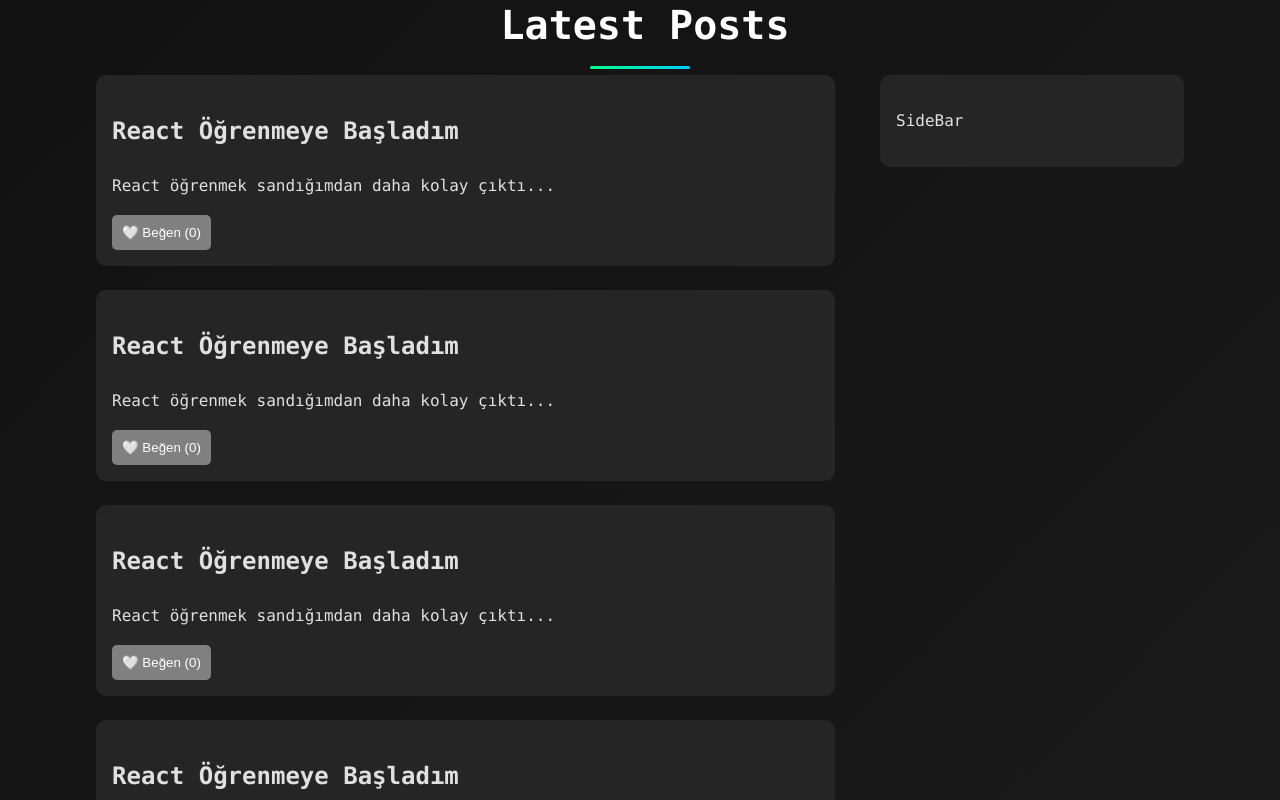
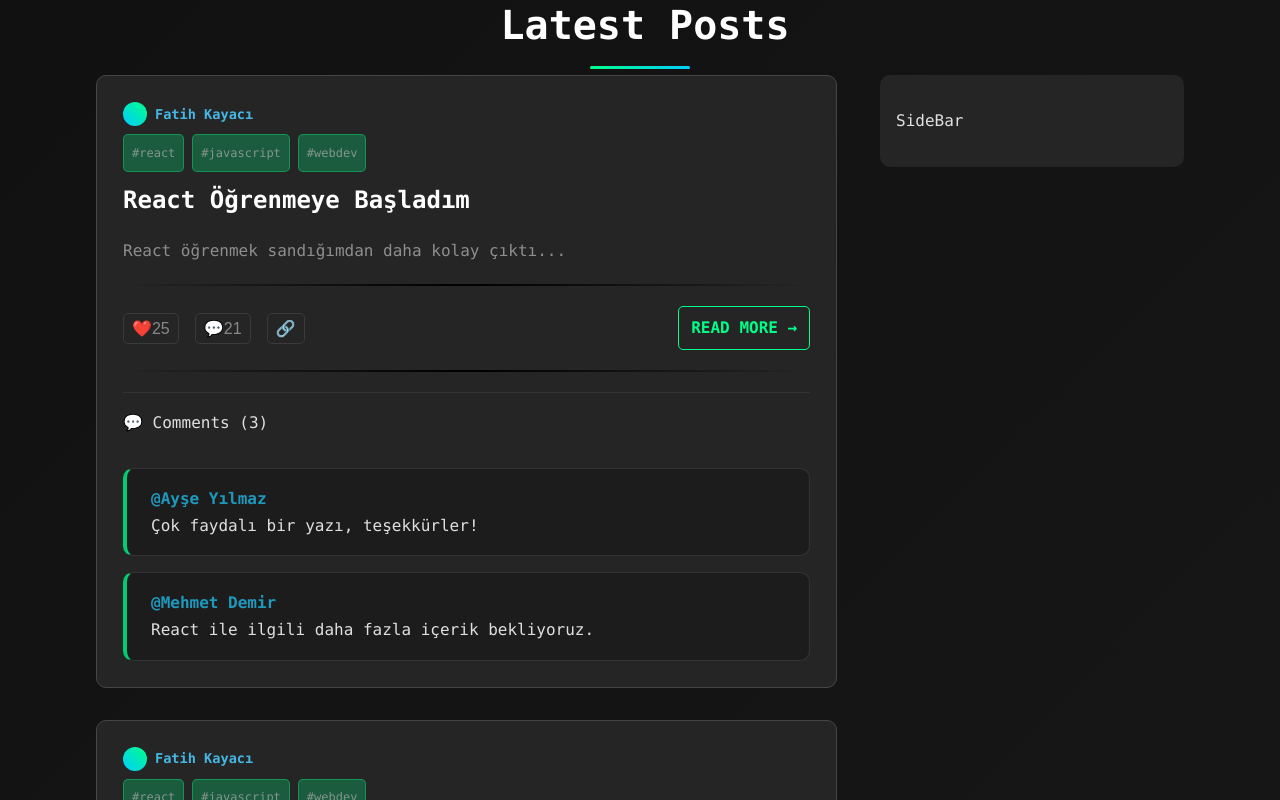
Before and after one commit to fatihkayaci/react-blog-platform, a React (Create React App) app: page / in a window 1280 px wide. Shown: the part 620-1420 px from the top of the page. Built offline with nearby package versions, Linux system fonts and the light colour scheme.

Commit message:
completed latest Posts.

```diff
--- a/src/App.css
+++ b/src/App.css
@@ -13,6 +13,12 @@
   margin-inline-start: 0px;
   margin-inline-end: 0px;
   unicode-bidi: isolate;
+}
+hr {
+  height: 2px;
+  border: none;
+  background: linear-gradient(to right, transparent, #000, transparent);
+  margin: 20px 0;
 }
 /* Scrollbar'ın genel stili */
 ::-webkit-scrollbar {
@@ -240,7 +246,7 @@
   display: flex;
   width: 65%;
   flex-direction: column;
-  gap: 1.5rem;
+  gap: 2rem;
 }
 /* blog list */
 
@@ -251,6 +257,7 @@
   width: 100%;
   height: fit-content;
   background-color: rgb(38, 37, 37);
+  border: 1px solid rgb(71, 70, 70);
   border-radius: 10px;
   padding: 1rem;
 }
@@ -258,6 +265,109 @@
   transform: scale(1.05);
   box-shadow: 0 4px 15px rgba(0, 255, 136, 0.3);
   border: 1px solid #00ff88;
+}
+.blog-container{
+  margin: 10px;
+}
+.blog-author{
+  display: flex;
+  align-items: center;
+  gap: 0.5rem;
+  margin-bottom: 0.5rem;
+}
+.author-avatar {
+  width: 24px;
+  height: 24px;
+  border-radius: 50%;
+  background: linear-gradient(45deg, #00ccff, #00ff88);
+}
+.author-name {
+  font-size: 0.85rem;
+  color: #45b7e4;
+  font-weight: bold;
+}
+.blog-tags {
+  display: flex;
+  gap: 0.5rem;
+  flex-wrap: wrap;
+}
+.tag {
+  display: inline-flex;
+  background-color: #00ff8841;
+  color: #b3b0b0af;
+  padding: 2px 8px;
+  border: 1px solid #00ff885b ;
+  height: 2rem;
+  align-items: center;
+  border-radius: 5px;
+  font-size: 0.75rem;
+}
+.blog-title{
+  font-size: 1.5rem;
+  margin: 0.5rem 0;
+  color: #ffffff;
+}
+.blog-content{
+  font-size: 1rem;
+  color: #8f8e8e;
+  margin-bottom: 1rem;
+}
+.blog-footer{
+  display: flex;
+  justify-content: space-between;
+  align-items: center;
+}
+.blog-actions{
+  display: flex;
+  gap: 1rem;
+  font-size: 1.2rem;
+}
+.action-btn{
+  display: flex;
+  background: none;
+  border: 1px solid #3b3b3b;
+  border-radius: 5px;
+  color: #888;
+  font-size: 1rem;
+  cursor: pointer;
+  transition: color 0.3s ease;
+  padding: 5px 8px;
+  align-items: center;
+}
+.action-btn:hover{
+  color: #00ff88;
+  border: 1px solid #00ff88;
+}
+.read-more{
+  border: 1px solid #00ff88;
+  border-radius: 5px;
+  padding: 7px 12px;
+  color: #00ff88;
+  text-decoration: none;
+  font-weight: bold;
+  transition: all 0.3s ease;
+}
+.read-more:hover{
+  background: #00ff88;
+  color: #000;
+  transform: translateX(10px);
+}
+.comments-section{
+  display: flex;
+  flex-direction: column;
+  border-top: 1px solid #333;
+  gap: 1rem;
+}
+.comment{
+  padding: 1rem 1.5rem;
+  background-color: #1d1c1c;
+  border: 1px solid #333;
+  border-radius: 10px;
+  border-left: 4px solid #00cc70;
+}
+.comment-author{
+  font-weight: bold;
+  color: #1e99be;
 }
 /* blog card */
 
@@ -271,5 +381,4 @@
 }
 /* sidebar section */
 
-
 /* BlogSection components */
--- a/src/components/BlogCard.js
+++ b/src/components/BlogCard.js
@@ -1,19 +1,66 @@
 // BlogCard.js'i güncelle
-import LikeButton from './LikeButton';
 
 function BlogCard() {
   const blogPost = {
+    author: "Fatih Kayacı",
+    tags: ["#react", "#javascript", "#webdev"],
     title: "React Öğrenmeye Başladım",
-    author: "Ahmet",
     content: "React öğrenmek sandığımdan daha kolay çıktı..."
   };
 
   return (
     <div className="blog-card">
-      <h2>{blogPost.title}</h2>
-      <p>{blogPost.content}</p>
-      <LikeButton />    {/* Etkileşimli buton */}
+      <div className="blog-container">
+        <div className="blog-author">
+          <div className="author-avatar"></div>
+          <span className="author-name">{blogPost.author}</span>
+        </div>
+        <Tag tags={blogPost.tags}/>
+        <h2 className="blog-title">{blogPost.title}</h2>
+        <p className="blog-content">{blogPost.content}</p>
+        <hr/>
+        <div className="blog-footer">
+          <div className="blog-actions">
+            <ActionButton icon="❤️" label="25"/>
+            <ActionButton icon="💬" label="21"/>
+            <ActionButton icon="🔗"/>
+          </div>
+          <a href="#" className="read-more">READ MORE →</a>
+        </div>
+        <hr/>
+        <div className="comments-section">
+          <p>💬 Comments (3)</p>
+          <Comment author="Ayşe Yılmaz" content="Çok faydalı bir yazı, teşekkürler!"/>
+          <Comment author="Mehmet Demir" content="React ile ilgili daha fazla içerik bekliyoruz."/>
+        </div>
+      </div>
     </div>
   );
 }
+function Tag({ tags }) {  // destructuring ile tags'i al
+  return (
+    <div className="blog-tags">
+      {tags.map((tag, index) => (
+        <span key={index} className="tag">{tag} </span>
+      ))}
+    </div>
+  );
+}
+function ActionButton({ icon, label }) {
+  return (
+    <button className="action-btn" aria-label={label}>
+      {icon}
+      {label}
+    </button>
+  );
+}
+function Comment({ author, content }) {
+  return (
+    <div className="comment">
+      <div className="comment-author">@{author}</div>
+      <div className="comment-content">{content}</div>
+    </div>
+  );
+}
+
 export default BlogCard;
--- a/src/components/BlogList.js
+++ b/src/components/BlogList.js
@@ -5,7 +5,6 @@
             <BlogCard />
             <BlogCard />
             <BlogCard />
-            <BlogCard />
         </div>
     );
 }
--- a/src/components/LikeButton.js
+++ /dev/null
@@ -1,36 +0,0 @@
-// src/components/LikeButton.js
-import { useState } from 'react';
-
-function LikeButton() {
-  const [likes, setLikes] = useState(0);        // State: beğeni sayısı
-  const [isLiked, setIsLiked] = useState(false); // State: beğenildi mi?
-
-  const handleLike = () => {
-    if (isLiked) {
-      setLikes(likes - 1);    // Beğeniyi geri al
-      setIsLiked(false);
-    } else {
-      setLikes(likes + 1);    // Beğeni ekle
-      setIsLiked(true);
-    }
-  };
-
-  return (
-    <div>
-      <button
-        onClick={handleLike}
-        style={{
-          backgroundColor: isLiked ? 'red' : 'gray',
-          color: 'white',
-          padding: '10px',
-          border: 'none',
-          borderRadius: '5px'
-        }}
-      >
-        {isLiked ? '❤️ Beğendin' : '🤍 Beğen'} ({likes})
-      </button>
-    </div>
-  );
-}
-
-export default LikeButton;
```
